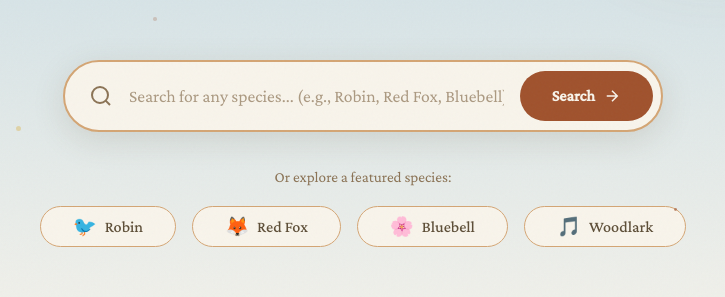
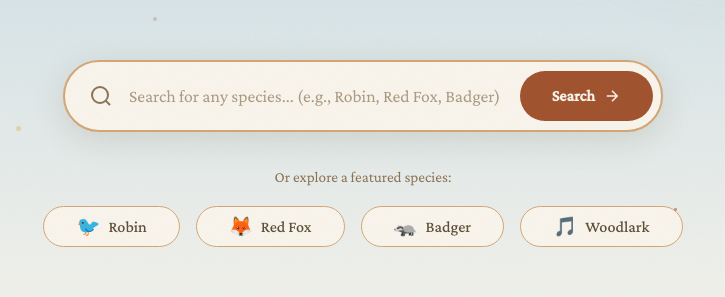
Before and after one commit to saulsmcouk/species-atlas, a website: page public/index.html in a window 1280 px wide. Shown: the part 393-690 px from the top of the page, 277-1002 px from the left. Drawn offline with nearby package versions, Linux system fonts and the light colour scheme; a web font is replaced by a local one.

Commit message:
Replace Bluebell with Badger in featured species

```diff
--- a/public/index.html
+++ b/public/index.html
@@ -163,7 +163,7 @@
               type="text"
               id="species-search"
               class="search-input"
-              placeholder="Search for any species... (e.g., Robin, Red Fox, Bluebell)"
+              placeholder="Search for any species... (e.g., Robin, Red Fox, Badger)"
               autocomplete="off"
             >
             <button id="search-btn" class="search-btn">
@@ -189,9 +189,9 @@
             <span class="featured-icon">🦊</span>
             <span class="featured-name">Red Fox</span>
           </button>
-          <button class="featured-btn" data-guid="NHMSYS0000455772">
-            <span class="featured-icon">🌸</span>
-            <span class="featured-name">Bluebell</span>
+          <button class="featured-btn" data-guid="NHMSYS0000080191">
+            <span class="featured-icon">🦡</span>
+            <span class="featured-name">Badger</span>
           </button>
           <button class="featured-btn" data-guid="NHMSYS0021125602" data-prefetch="true">
             <span class="featured-icon">🎵</span>
```
